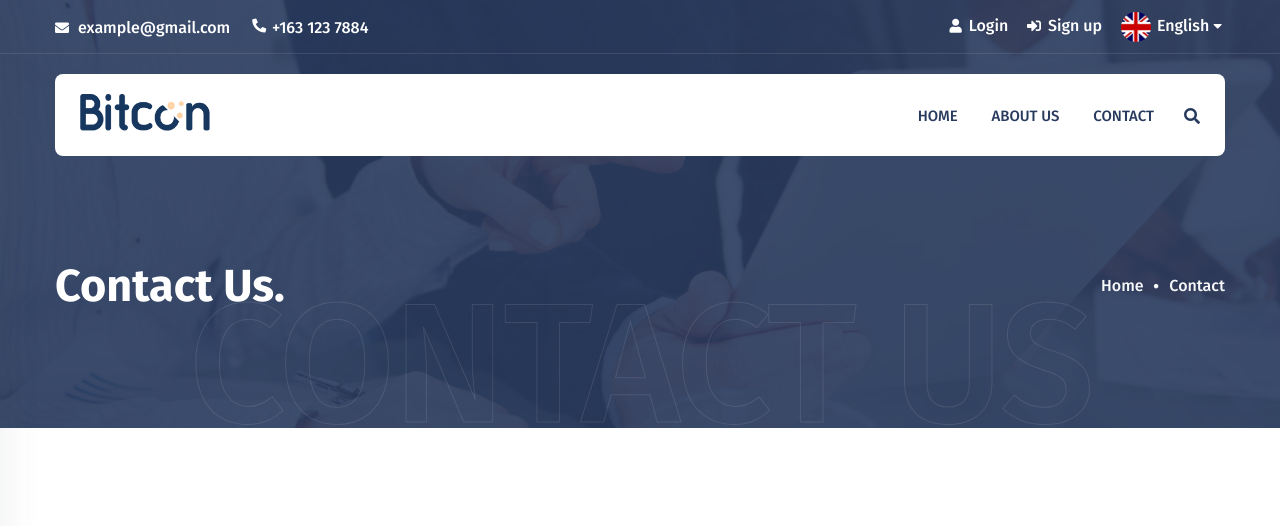
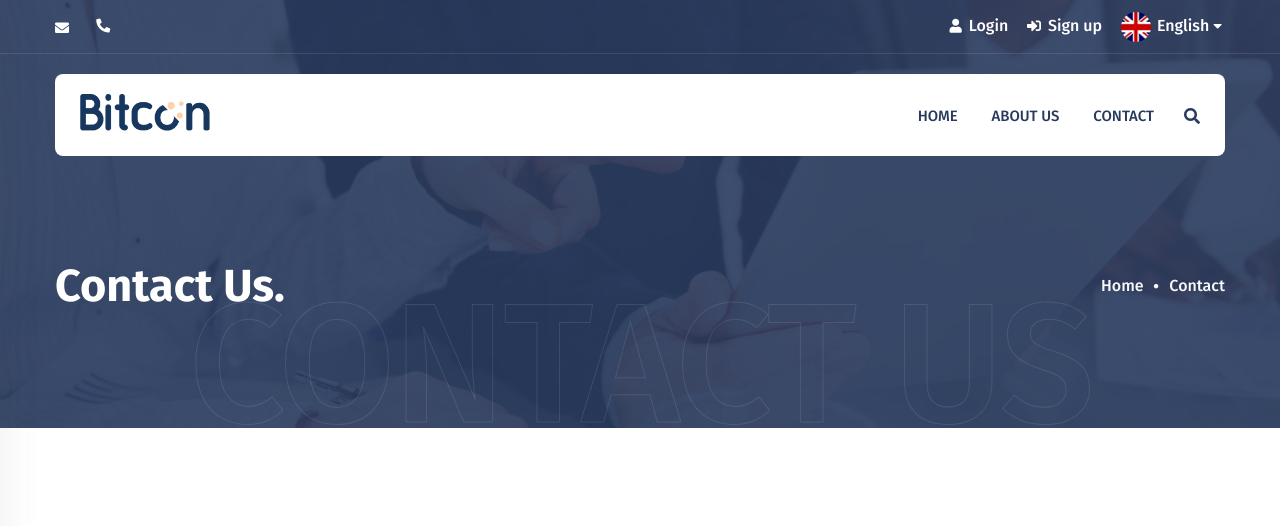
Before and after one commit to 123bets/123bets.github.io, a plain HTML site: page contact.html in a window 1280 px wide. Shown: the top 526 px of the page. Drawn offline with Linux system fonts and the light colour scheme; some packages are replaced by stand-ins of ours.

Commit message:
Update contact.html
test1

```diff
--- a/contact.html
+++ b/contact.html
@@ -40,10 +40,10 @@
                     <div class="header-top-info">
                         <ul class="info-list">
                             <li><i class="fa fa-envelope"></i>
-                                <a href="mailto:example@gmail.com">example@gmail.com</a>
+
                             </li>
                             <li><i class="fa fa-phone"></i>
-                                <a href="tel:+1631237884">+163 123 7884</a>
+
                             </li>
                         </ul>
                     </div><!-- end header-top-info -->
@@ -404,7 +404,7 @@
         </div><!-- end row -->
         <div class="copyright-content row">
             <div class="col-lg-6">
-                <p class="copy__desc">Copyright &copy; 2019.Company name All rights reserved.<a target="_blank" href="http://www.mobancss.com/">模板在线</a>
+
                 </p>
             </div><!-- end col-lg-6 -->
             <div class="col-lg-6 text-right">
```
